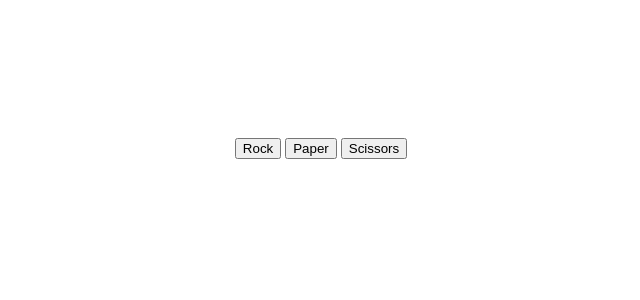
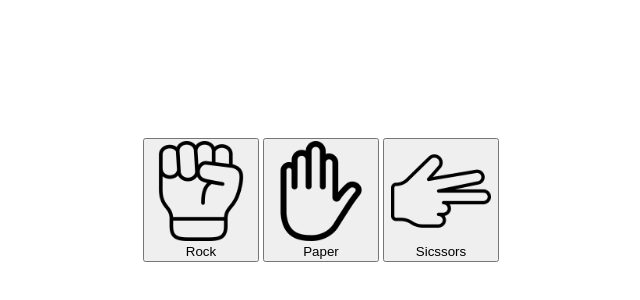
Before and after one commit to ealvara6/rock-paper-scissors, a plain HTML site: page index.html in a window 1280 px wide. Shown: the part 262-562 px from the top of the page, without its empty margins (319-959 px from the left). Drawn offline with Linux system fonts and the light colour scheme.

Commit message:
Add images and icons to buttons

```diff
--- a/index.html
+++ b/index.html
@@ -11,9 +11,18 @@
 <body>
     <div class="container">
         <div class="buttons">
-            <button id="rock">Rock</button>
-            <button id="paper">Paper</button>
-            <button id="scissors">Scissors</button>
+            <button id="rock">
+                <img class="icon" src="./Images/fist.png" alt="Image of fist">
+                <div>Rock</div>
+            </button>
+            <button id="paper">
+                <img class="icon" src="./Images/paper.png" alt="open hand">
+                <div>Paper</div>
+            </button>
+            <button id="scissors">
+                <img class="icon" src="./Images/scissor.png" alt="scissor hand icon">
+                <div>Sicssors</div>
+            </button>
         </div>
         <div class="results"></div>
     </div>
--- a/styles.css
+++ b/styles.css
@@ -55,3 +55,8 @@ table {
     text-align: center;
     margin-top: 400px;
 }
+
+.icon {
+    width: 100px;
+    height: 100px;
+}
```
Also changed, not shown: Images/fist.png (added), Images/paper.png (added), Images/scissor.png (added).
